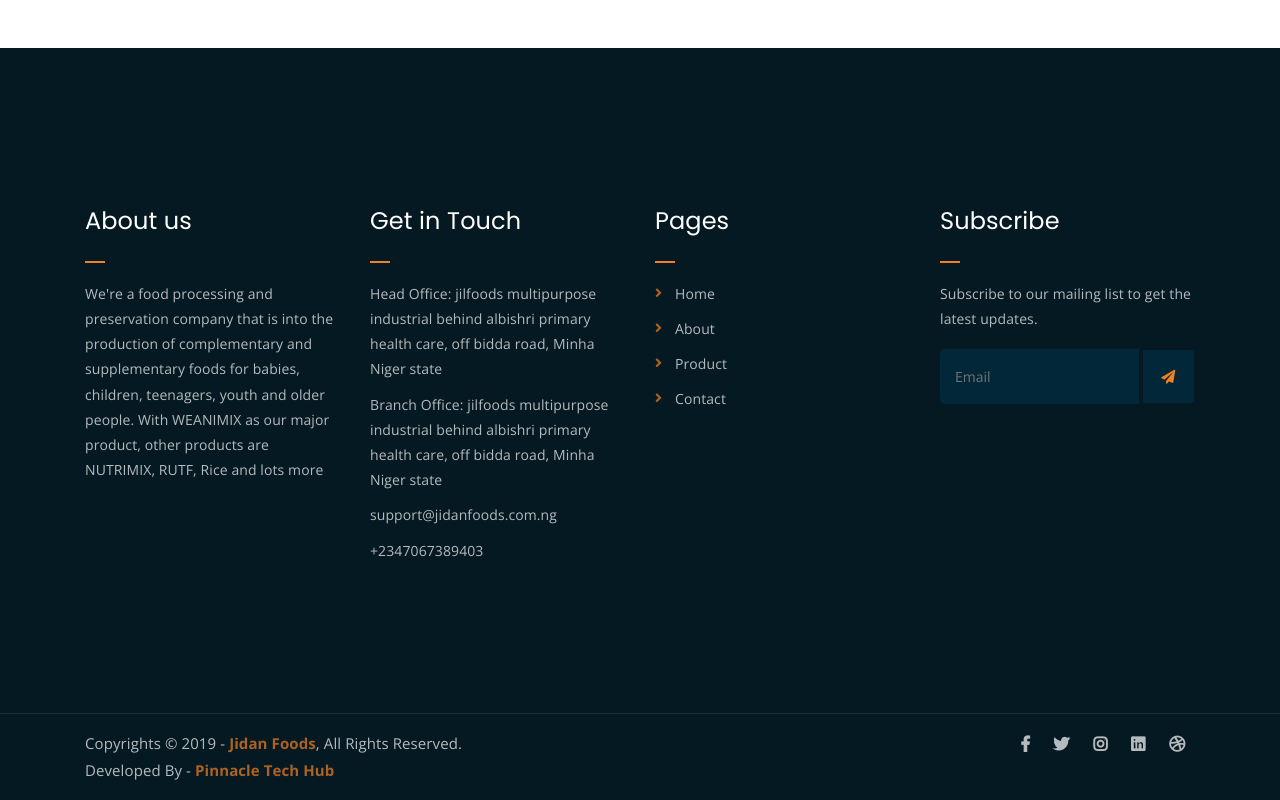
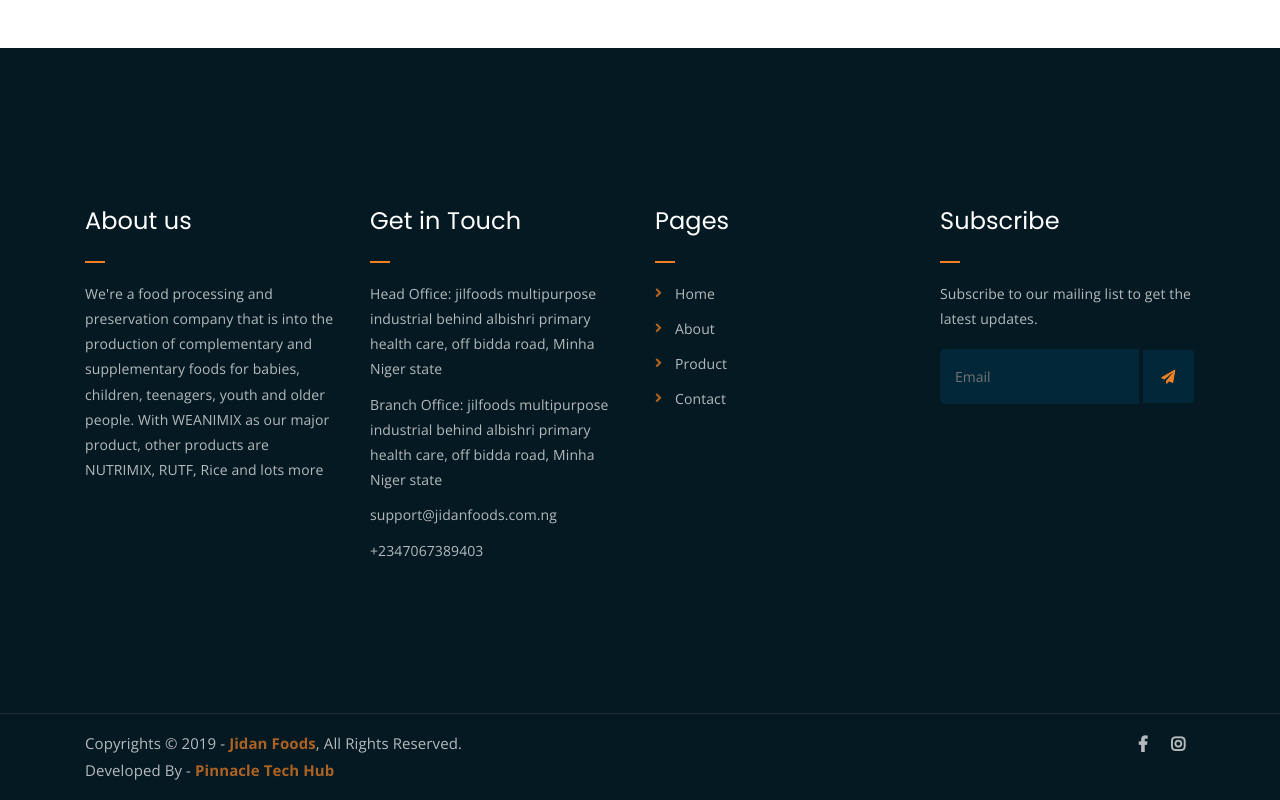
Before and after one commit to Pinnacle96/jidanfoods, a plain HTML site: page about.html in a window 1280 px wide. Shown: the part 3460-4260 px from the top of the page. Drawn offline with nearby package versions, Linux system fonts and the light colour scheme.

Commit message:
social edited

```diff
--- a/about.html
+++ b/about.html
@@ -401,11 +401,11 @@
 				<div class="col-lg-6 text-right col-md-12">
 					<div class="social-icons">
 						<ul>
-							<li><a href="#" target="_blank"><i class="fab fa-facebook-f"></i></a></li>
-							<li><a href="#" target="_blank"><i class="fab fa-twitter"></i></a></li>
-							<li><a href="#" target="_blank"><i class="fab fa-instagram"></i></a></li>
-							<li><a href="#" target="_blank"><i class="fab fa-linkedin"></i></a></li>
-							<li><a href="#" target="_blank"><i class="fab fa-dribbble"></i></a></li>
+							<li><a href="https://www.facebook.com/job.wilson.77" target="_blank"><i class="fab fa-facebook-f"></i></a></li>
+							<!-- <li><a href="#" target="_blank"><i class="fab fa-twitter"></i></a></li> -->
+							<li><a href="https://www.instagram.com/jidanfoods?igsh=ZGUzMzM3NWJiOQ==" target="_blank"><i class="fab fa-instagram"></i></a></li>
+							<!-- <li><a href="#" target="_blank"><i class="fab fa-linkedin"></i></a></li>
+							<li><a href="#" target="_blank"><i class="fab fa-dribbble"></i></a></li> -->
 						</ul>
 					</div>
 				</div>
```
Also changed, not shown: contact.html (+5 -5 lines), nutrimix.html (+5 -5 lines), product.html (+5 -5 lines), weanimix.html (+5 -5 lines), weanimixcereal.html (+5 -5 lines).
